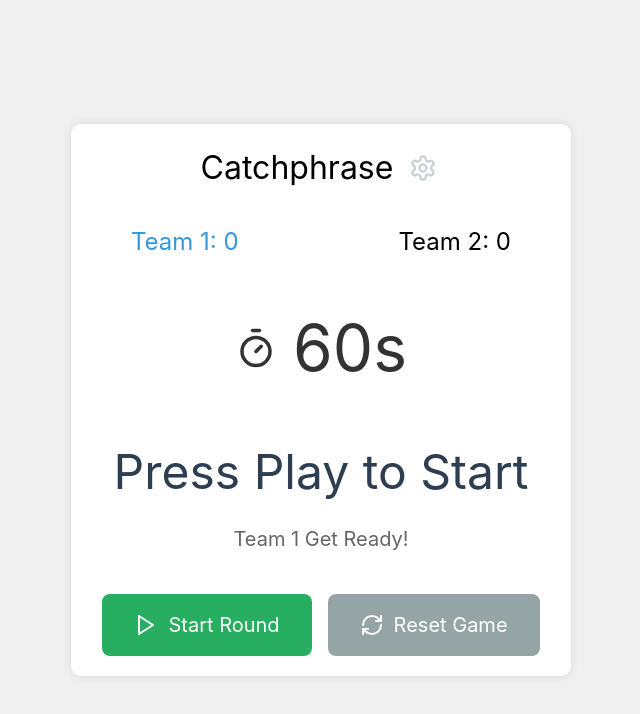
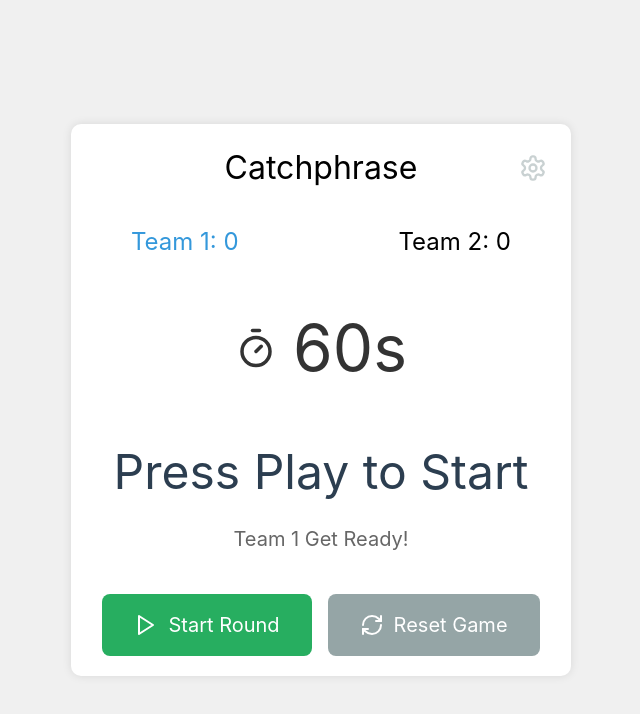
Before and after one commit to MaxGhenis/catchphrase, a React (Create React App) app: page / in a window 1280 px wide. Shown: the top 714 px of the page, without its empty margins (319-959 px from the left). Built offline with nearby package versions, Linux system fonts and the light colour scheme.

Commit message:
center title

```diff
--- a/src/components/CatchphraseGame.css
+++ b/src/components/CatchphraseGame.css
@@ -20,10 +20,8 @@ h1 {
   font-size: 32px;
   font-weight: normal;
   margin-bottom: 32px;
-  display: flex;
-  align-items: center;
-  justify-content: center;
-  gap: 12px;
+  position: relative;
+  text-align: center;
 }
 
 .settings-button {
@@ -33,6 +31,10 @@ h1 {
   cursor: pointer;
   color: #95a5a6;
   opacity: 0.5;
+  position: absolute;
+  right: 0;
+  top: 50%;
+  transform: translateY(-50%);
 }
 
 .settings-button:hover {
```
